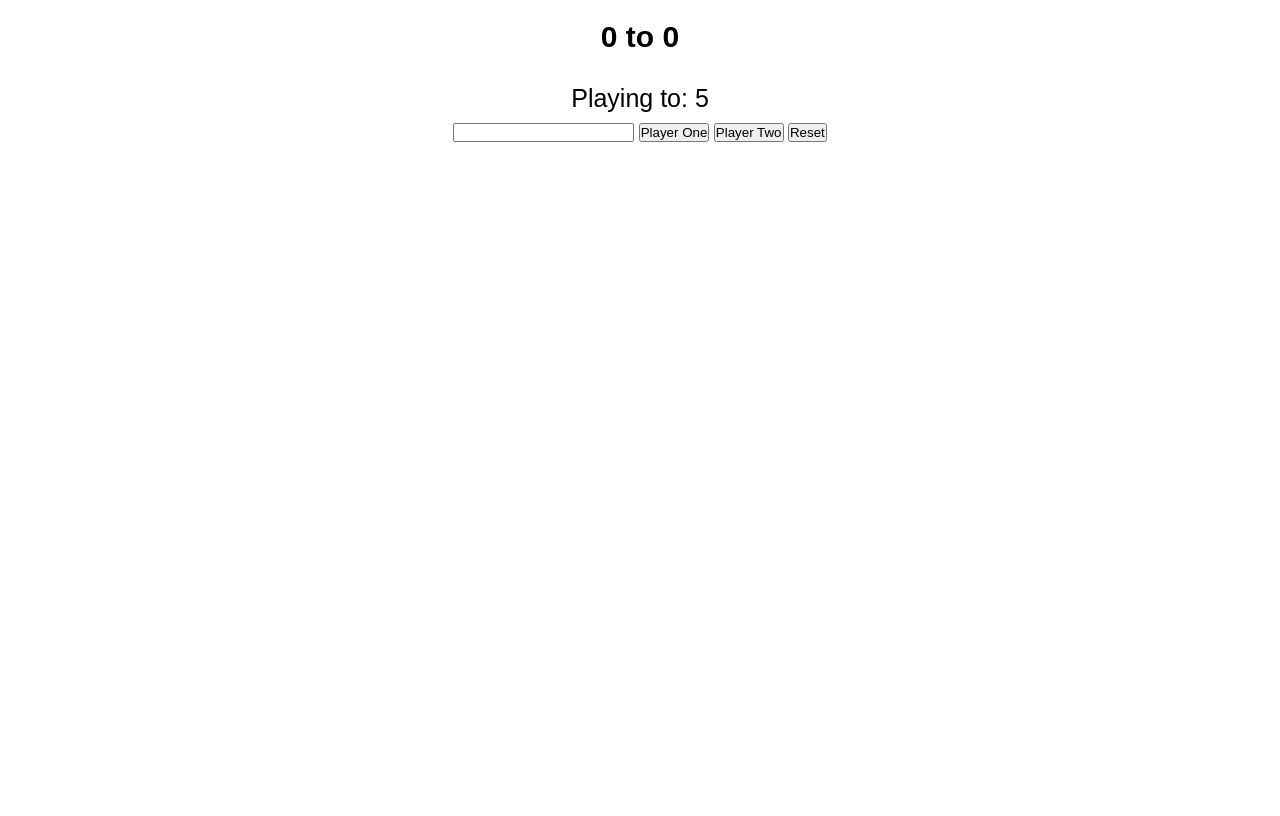
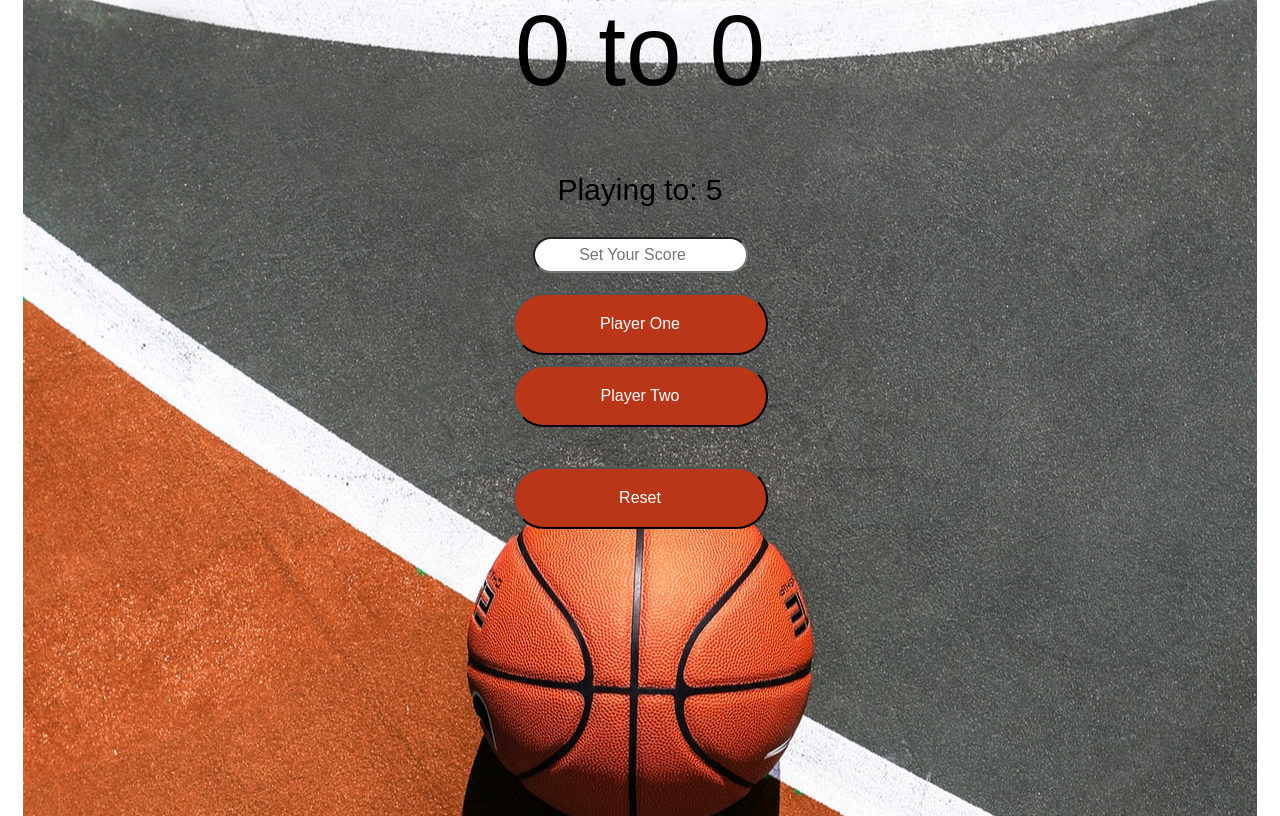
Before and after one commit to designwebbuild/score-keeper-project, a plain HTML site: page index.html in a window 1280 px wide. Drawn offline with Linux system fonts and the light colour scheme.

Commit message:
New commit

```diff
--- a/index.html
+++ b/index.html
@@ -12,18 +12,18 @@
 		<link type="text/css" rel="stylesheet" href="style.css">
 	</head>
 	<body>
-	<main>
+
 		<h1><span id ="p1Display">0</span> to <span id ="p2Display">0</span></h1>
 
 		<p>Playing to: <span>5</span></p>
 
 		<div class="player-buttons">
-			<input type="number" id="scoreNumber">
+		<input type="number" placeholder="Set Your Score" id="scoreNumber">
 		<button class="player-button" id="p1">Player One</button>
 		<button class="player-button" id="p2">Player Two</button>
 		<button id="reset">Reset</button>
 		</div>
-	</main>
+
 
 
 
--- a/style.css
+++ b/style.css
@@ -1,26 +1,86 @@
-* {
-	margin: 0;
-	padding: 0;
-}
-
 body {
+	height: 100vh;
+	background-image: url(img/background.jpeg);
+	background-position: center;
+	background-repeat: no-repeat;
+	background-size: auto;
 	font-family: sans-serif;
-}
-
-main {
 	display: flex;
 	flex-direction: column;
 	align-items: center;
 }
 
 h1 {
-	font-size: 30px;
+	font-size: 100px;
 	margin: 20px;
+	font-weight: normal;
+	color: #000;
+	position: relative;
+	bottom: 35px;
 }
 
 p {
-	font-size: 25px;
+	font-size: 30px;
 	margin: 10px;
+	color: #000;
+}
+
+.player-buttons {
+	display: flex;
+	flex-direction: column;
+}
+
+.player-button {
+	background-color:#BA3619;
+	-moz-border-radius:42px;
+	-webkit-border-radius:42px;
+	border-radius:42px;
+	cursor:pointer;
+	color:#fff;
+	font-size:16px;
+	padding:20px 76px;
+	text-decoration:none;
+	outline: none;
+	margin-bottom: 10px;
+}
+.player-button:hover {
+	background-color:#5cbf2a;
+}
+.player-button:active {
+	position:relative;
+	top:1px;
+}
+
+#reset {
+	background-color:#BA3619;
+	-moz-border-radius:42px;
+	-webkit-border-radius:42px;
+	border-radius:42px;
+	display:inline;
+	cursor:pointer;
+	color:#fff;
+	font-size:16px;
+	padding:20px 76px;
+	text-decoration:none;
+	outline: none;
+	margin-top: 30px;
+}
+
+#reset:hover {
+	background-color: #5cbf2a;
+}
+#reset:active {
+	position:relative;
+	top:1px;
+}
+
+#scoreNumber {
+	height: 30px;
+	margin: 20px;
+	text-align: center;
+	font-size: 16px;
+	border-radius:42px;
+	outline: none;
 }
 
 .winner {
```
Also changed, not shown: img/background.jpeg (added), 1 other file.
